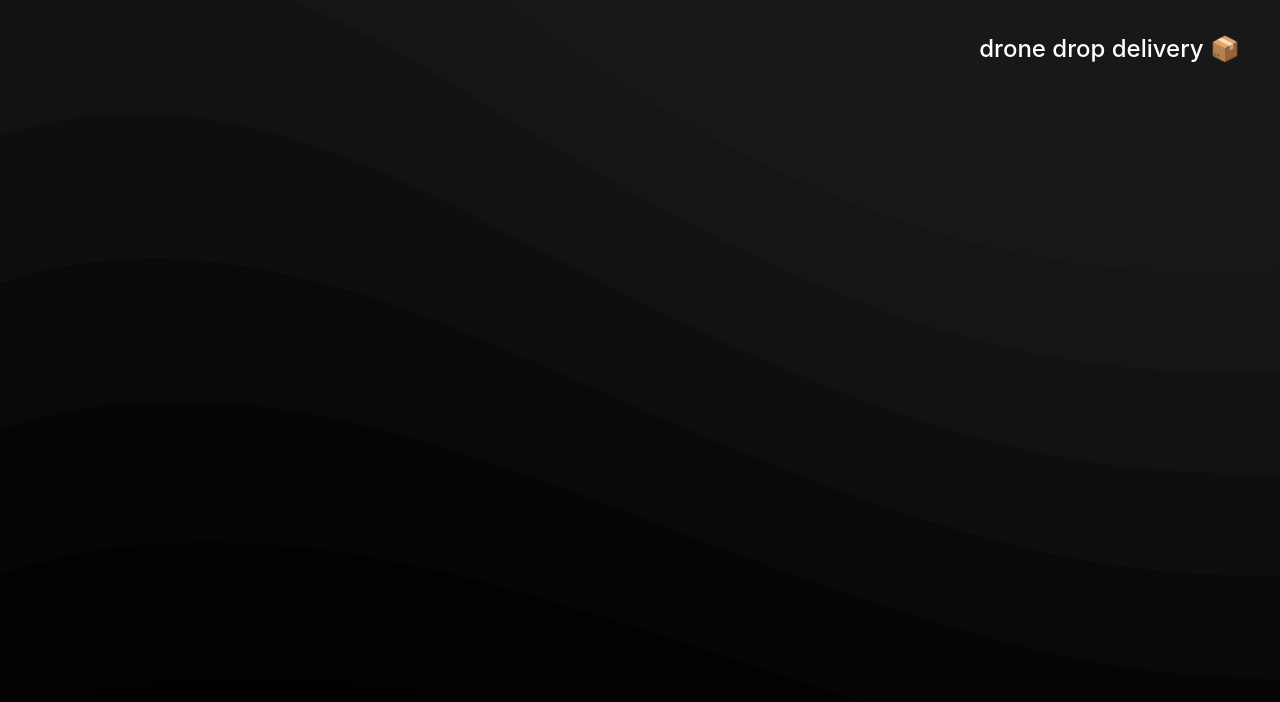
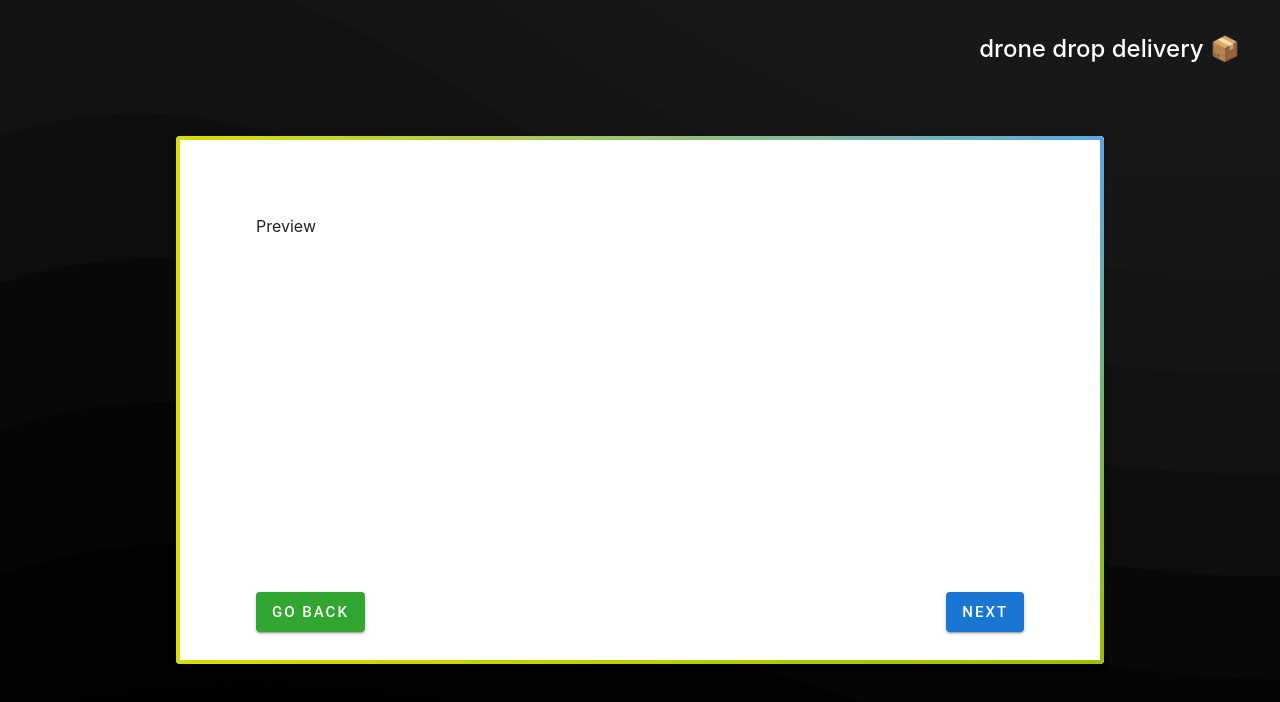
Before and after one commit to jhawkins11/drone-drop-delivery, a React (Create React App) app: page /deliveryPreview in a window 1280 px wide. Shown: the top 702 px of the page. Built offline with nearby package versions, Linux system fonts and the light colour scheme.

Commit message:
add delivery preview and delivery map pages

```diff
--- a/src/App.tsx
+++ b/src/App.tsx
@@ -3,6 +3,8 @@ import React from 'react';
 import './App.css';
 import { Route, Routes } from 'react-router-dom';
 import Home from './pages/Home/Home';
+import DeliveryMap from './pages/DeliveryMap/DeliveryMap';
+import DeliveryPreview from './pages/DeliveryPreview/DeliveryPreview';
 
 function App() {
   return (
@@ -10,6 +12,8 @@ function App() {
       <h1 className="logo">drone drop delivery 📦 </h1>
       <Routes>
         <Route path="/" element={<Home />} />
+        <Route path="/deliveryPreview" element={<DeliveryPreview />} />
+        <Route path="/deliveryMap" element={<DeliveryMap />} />
       </Routes>
     </div>
   );
--- a/src/components/BottomRow/BottomRow.css
+++ b/src/components/BottomRow/BottomRow.css
@@ -1,7 +1,32 @@
 .bottomRow {
     height: 4rem;
     display: grid;
-    padding: 5px;
+    padding: 20px 0;
     grid-column: -1 / 1;
     align-items: center;
+    grid-auto-flow: column;
+    align-self: flex-end;
 }
+
+.bottomRowButton.bottomRowButton {
+    font-size: 15px;
+    letter-spacing: 2px;
+    height: 2.5rem;
+    transition: 500ms;
+}
+
+.bottomRowButton.bottomRowButton:hover {
+    background-color: white;
+    border: 1px solid black;
+    color: black;
+
+}
+
+.rightButton.rightButton {
+    justify-self: flex-end;
+}
+
+.leftButton.leftButton {
+    background-color: rgb(49, 167, 49);
+    justify-self: flex-start;
+}
--- a/src/components/SignUpForm/SignUpForm.css
+++ b/src/components/SignUpForm/SignUpForm.css
@@ -1,10 +1,12 @@
 .signUpFormContainer {
     display: grid;
+    margin-top: 20px;
 }
 
 .signUpForm {
     display: grid;
     grid-template-columns: 1fr 1fr;
+    margin: 10px 0;
     column-gap: 2rem;
     row-gap: 1rem;
     width: 70%;
--- a/src/components/SignUpForm/SignUpForm.tsx
+++ b/src/components/SignUpForm/SignUpForm.tsx
@@ -1,4 +1,4 @@
-import { Button, TextField } from '@mui/material';
+import { TextField } from '@mui/material';
 import React from 'react';
 import { useForm } from 'react-hook-form';
 import './SignUpForm.css';
--- /dev/null
+++ b/src/pages/DeliveryMap/DeliveryMap.tsx
@@ -0,0 +1,25 @@
+import Button from '@mui/material/Button';
+import React from 'react';
+import { useNavigate } from 'react-router-dom';
+import Wrapper from '../../components/Wrapper/Wrapper';
+
+const DeliveryMap = () => {
+  const navigate = useNavigate();
+
+  return (
+    <Wrapper>
+      <div>Map</div>
+      <Wrapper.BottomRow>
+        <Button
+          variant="contained"
+          className="bottomRowButton leftButton"
+          onClick={() => navigate('/deliveryPreview')}
+        >
+          Go Back
+        </Button>
+      </Wrapper.BottomRow>
+    </Wrapper>
+  );
+};
+
+export default DeliveryMap;
--- /dev/null
+++ b/src/pages/DeliveryPreview/DeliveryPreview.tsx
@@ -0,0 +1,32 @@
+import Button from '@mui/material/Button';
+import React from 'react';
+import { useNavigate } from 'react-router-dom';
+import Wrapper from '../../components/Wrapper/Wrapper';
+
+const DeliveryPreview = () => {
+  const navigate = useNavigate();
+
+  return (
+    <Wrapper>
+      <div>Preview</div>
+      <Wrapper.BottomRow>
+        <Button
+          variant="contained"
+          className="bottomRowButton leftButton"
+          onClick={() => navigate('/')}
+        >
+          Go Back
+        </Button>
+        <Button
+          variant="contained"
+          className="bottomRowButton rightButton"
+          onClick={() => navigate('/deliveryMap')}
+        >
+          Next
+        </Button>
+      </Wrapper.BottomRow>
+    </Wrapper>
+  );
+};
+
+export default DeliveryPreview;
--- a/src/pages/Home/Home.css
+++ b/src/pages/Home/Home.css
@@ -1,25 +1,10 @@
-.mainText {
+.homeMain {
     display: grid;
     align-items: start;
     row-gap: 1rem;
-    height: 8rem;
+    height: auto;
 }
 
 .mainText h2 {
     font-weight: 500;
 }
-
-.nextButton.nextButton {
-    font-size: 15px;
-    letter-spacing: 2px;
-    justify-self: flex-end;
-    height: 2.5rem;
-    transition: 500ms;
-}
-
-.nextButton.nextButton:hover {
-    background-color: white;
-    border: 1px solid black;
-    color: black;
-
-}
--- a/src/pages/Home/Home.tsx
+++ b/src/pages/Home/Home.tsx
@@ -1,26 +1,33 @@
-import { Button, Paper, Typography } from '@mui/material';
+import { Button, Typography } from '@mui/material';
 import './Home.css';
 import React from 'react';
 import SignUpForm from '../../components/SignUpForm/SignUpForm';
 import Wrapper from '../../components/Wrapper/Wrapper';
+import { useNavigate } from 'react-router-dom';
 
 const Home = () => {
+  const navigate = useNavigate();
   return (
     <Wrapper>
-      <div className="mainText">
+      <div className="homeMain">
         <Typography align="left" variant="h2">
           Hello!
         </Typography>
         <Typography align="left" variant="subtitle1">
           To begin your delivery, please enter your name and address.
         </Typography>
+
+        <SignUpForm />
+        <Wrapper.BottomRow>
+          <Button
+            variant="contained"
+            className="bottomRowButton rightButton"
+            onClick={() => navigate('/deliveryPreview')}
+          >
+            Next
+          </Button>
+        </Wrapper.BottomRow>
       </div>
-      <SignUpForm />
-      <Wrapper.BottomRow>
-        <Button variant="contained" className="nextButton" type="submit">
-          Next
-        </Button>
-      </Wrapper.BottomRow>
     </Wrapper>
   );
 };
```
Also changed, not shown: src/pages/DeliveryMap/DeliveryMap.css (added), src/pages/DeliveryPreview/DeliveryPreview.css (added).
